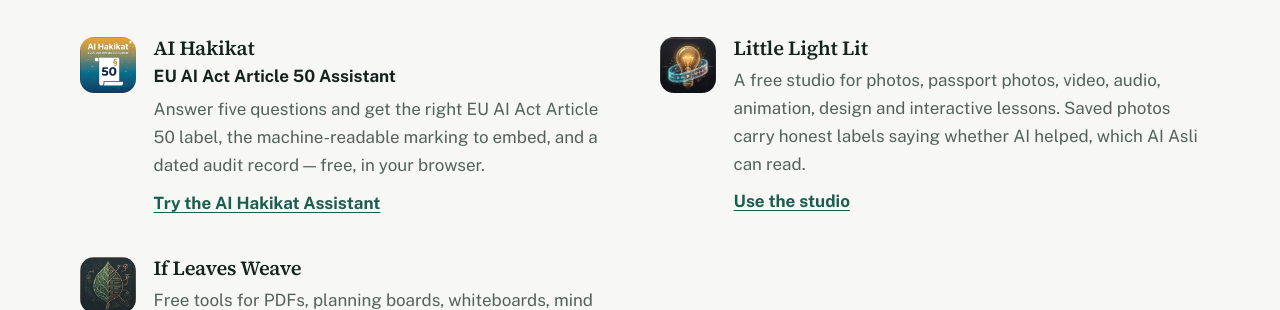
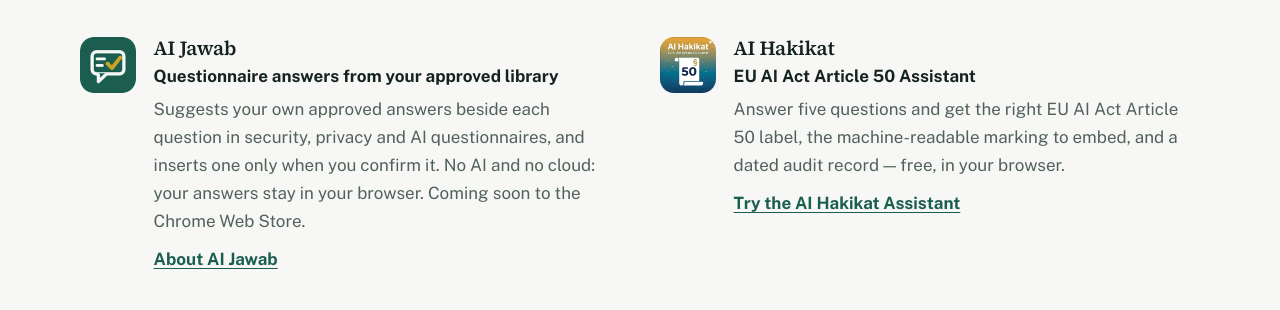
Before and after one commit to suhaimizainalshah/AI-Benar-Advisory, a plain HTML site: page index.html in a window 1280 px wide. Shown: the part 4200-4510 px from the top of the page. Drawn offline with Linux system fonts and the light colour scheme; no server answers.

Commit message:
Add files via upload

```diff
--- a/index.html
+++ b/index.html
@@ -169,6 +169,11 @@
           <a href="https://chromewebstore.google.com/detail/ai-asli/gomiedpedkekedjfefelaonelhodflhl" target="_blank" rel="noopener noreferrer" data-track="tool_sloptical">Use AI Asli Chrome Extension</a></div>
         </article>
         <article class="tool">
+          <img src="assets/ai-jawab-icon.png" alt="" width="56" height="56">
+          <div><h3>AI Jawab</h3><p class="tool-sub">Questionnaire answers from your approved library</p><p>Suggests your own approved answers beside each question in security, privacy and AI questionnaires, and inserts one only when you confirm it. No AI and no cloud: your answers stay in your browser. Coming soon to the Chrome Web Store.</p>
+          <a href="/AI-Jawab/" data-track="tool_aijawab">About AI Jawab</a></div>
+        </article>
+        <article class="tool">
           <img src="assets/ai-hakikat-logo.jpg" alt="" width="56" height="56">
           <div><h3>AI Hakikat</h3><p class="tool-sub">EU AI Act Article 50 Assistant</p><p>Answer five questions and get the right EU AI Act Article 50 label, the machine-readable marking to embed, and a dated audit record — free, in your browser.</p>
           <a href="tools/article-50-labelling-helper.html" target="_blank" rel="noopener noreferrer" data-track="tool_article50">Try the AI Hakikat Assistant</a></div>
```
Also changed, not shown: assets/ai-jawab-icon.png (added).
